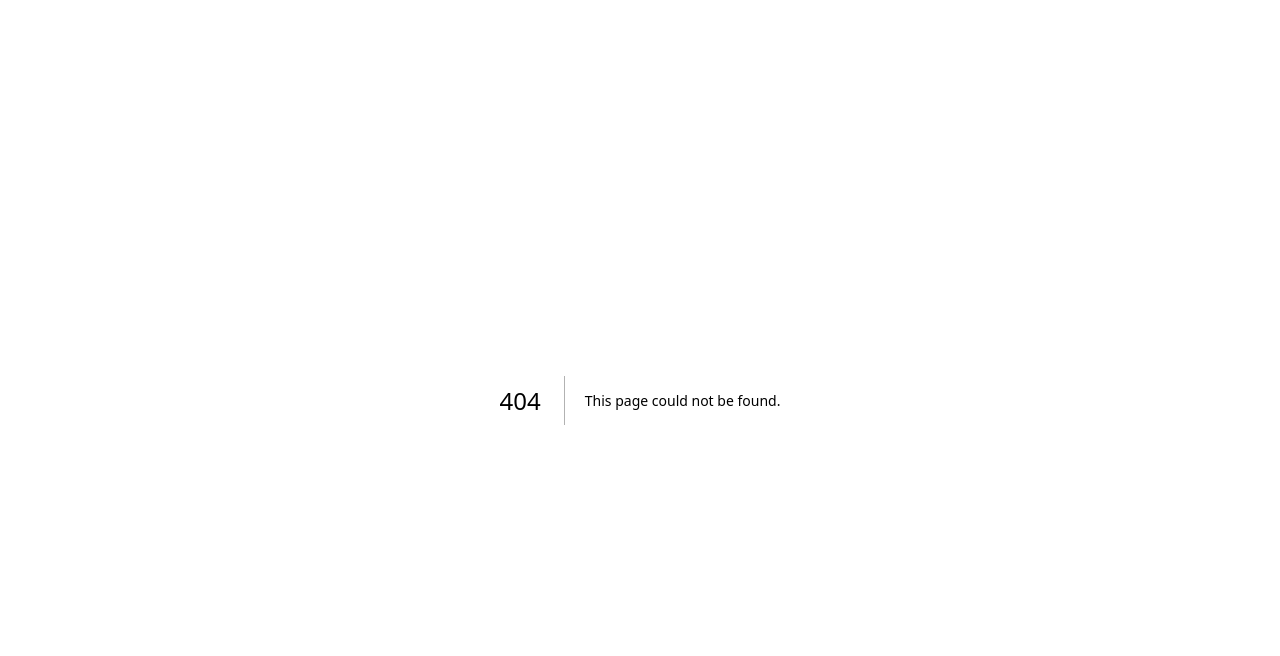
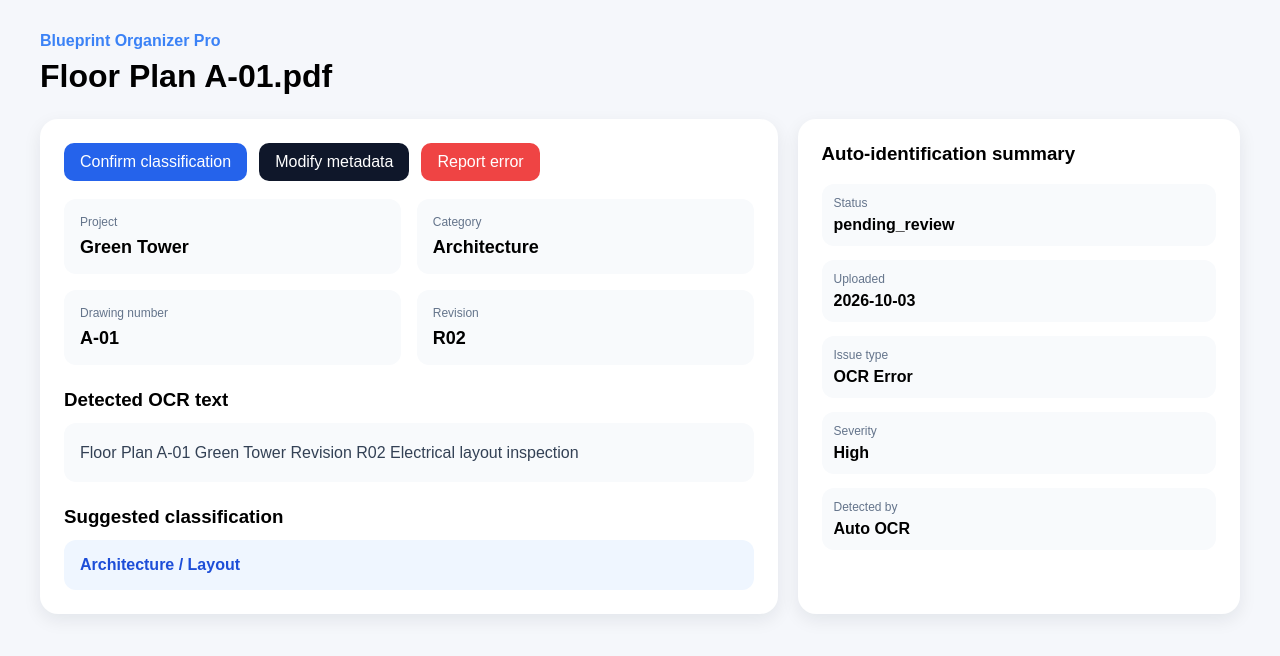
Before and after one commit to KK-856/blueprint-organizer-pro, a Next.js app in the folder frontend/: page /drawings/1 in a window 1280 px wide. Before the commit this address had no page. Shown: the top 656 px of the page. Built offline with nearby package versions, Linux system fonts and the light colour scheme.

Commit message:
Add drawing detail page with OCR summary, metadata, and classification actions for review workflow

```diff
--- /dev/null
+++ b/frontend/app/drawings/[id]/page.tsx
@@ -0,0 +1,99 @@
+const drawing = {
+  id: 'D-1001',
+  name: 'Floor Plan A-01.pdf',
+  project: 'Green Tower',
+  category: 'Architecture',
+  status: 'pending_review',
+  revision: 'R02',
+  drawingNumber: 'A-01',
+  uploadedAt: '2026-10-03',
+  detectedText: 'Floor Plan A-01 Green Tower Revision R02 Electrical layout inspection',
+  suggestedCategory: 'Architecture / Layout',
+  metadata: {
+    issueType: 'OCR Error',
+    severity: 'High',
+    detector: 'Auto OCR',
+  },
+};
+
+export default function DrawingDetailPage() {
+  return (
+    <main style={{ minHeight: '100vh', background: '#f5f7fb', padding: 32, fontFamily: 'sans-serif' }}>
+      <div style={{ maxWidth: 1200, margin: '0 auto' }}>
+        <header style={{ marginBottom: 24 }}>
+          <p style={{ margin: 0, color: '#3b82f6', fontWeight: 700 }}>Blueprint Organizer Pro</p>
+          <h1 style={{ margin: '8px 0 0', fontSize: 32 }}>{drawing.name}</h1>
+        </header>
+
+        <section style={{ display: 'grid', gridTemplateColumns: '1.5fr 0.9fr', gap: 20 }}>
+          <div style={{ background: 'white', borderRadius: 18, padding: 24, boxShadow: '0 6px 18px rgba(15, 23, 42, 0.08)' }}>
+            <div style={{ display: 'flex', gap: 12, flexWrap: 'wrap', marginBottom: 18 }}>
+              <button style={{ background: '#2563eb', color: 'white', border: 'none', borderRadius: 10, padding: '10px 16px', cursor: 'pointer' }}>Confirm classification</button>
+              <button style={{ background: '#0f172a', color: 'white', border: 'none', borderRadius: 10, padding: '10px 16px', cursor: 'pointer' }}>Modify metadata</button>
+              <button style={{ background: '#ef4444', color: 'white', border: 'none', borderRadius: 10, padding: '10px 16px', cursor: 'pointer' }}>Report error</button>
+            </div>
+
+            <div style={{ display: 'grid', gridTemplateColumns: 'repeat(2, minmax(0, 1fr))', gap: 16 }}>
+              <div style={{ background: '#f8fafc', borderRadius: 12, padding: 16 }}>
+                <div style={{ color: '#64748b', fontSize: 12 }}>Project</div>
+                <div style={{ fontWeight: 700, fontSize: 18, marginTop: 8 }}>{drawing.project}</div>
+              </div>
+              <div style={{ background: '#f8fafc', borderRadius: 12, padding: 16 }}>
+                <div style={{ color: '#64748b', fontSize: 12 }}>Category</div>
+                <div style={{ fontWeight: 700, fontSize: 18, marginTop: 8 }}>{drawing.category}</div>
+              </div>
+              <div style={{ background: '#f8fafc', borderRadius: 12, padding: 16 }}>
+                <div style={{ color: '#64748b', fontSize: 12 }}>Drawing number</div>
+                <div style={{ fontWeight: 700, fontSize: 18, marginTop: 8 }}>{drawing.drawingNumber}</div>
+              </div>
+              <div style={{ background: '#f8fafc', borderRadius: 12, padding: 16 }}>
+                <div style={{ color: '#64748b', fontSize: 12 }}>Revision</div>
+                <div style={{ fontWeight: 700, fontSize: 18, marginTop: 8 }}>{drawing.revision}</div>
+              </div>
+            </div>
+
+            <div style={{ marginTop: 24 }}>
+              <h3 style={{ marginBottom: 12 }}>Detected OCR text</h3>
+              <div style={{ background: '#f8fafc', borderRadius: 12, padding: 16, lineHeight: 1.7, color: '#334155' }}>
+                {drawing.detectedText}
+              </div>
+            </div>
+
+            <div style={{ marginTop: 24 }}>
+              <h3 style={{ marginBottom: 12 }}>Suggested classification</h3>
+              <div style={{ background: '#eff6ff', borderRadius: 12, padding: 16, color: '#1d4ed8', fontWeight: 600 }}>
+                {drawing.suggestedCategory}
+              </div>
+            </div>
+          </div>
+
+          <aside style={{ background: 'white', borderRadius: 18, padding: 24, boxShadow: '0 6px 18px rgba(15, 23, 42, 0.08)' }}>
+            <h3 style={{ marginTop: 0 }}>Auto-identification summary</h3>
+            <div style={{ display: 'flex', flexDirection: 'column', gap: 14 }}>
+              <div style={{ background: '#f8fafc', borderRadius: 12, padding: 12 }}>
+                <div style={{ color: '#64748b', fontSize: 12 }}>Status</div>
+                <div style={{ fontWeight: 700, marginTop: 6 }}>{drawing.status}</div>
+              </div>
+              <div style={{ background: '#f8fafc', borderRadius: 12, padding: 12 }}>
+                <div style={{ color: '#64748b', fontSize: 12 }}>Uploaded</div>
+                <div style={{ fontWeight: 700, marginTop: 6 }}>{drawing.uploadedAt}</div>
+              </div>
+              <div style={{ background: '#f8fafc', borderRadius: 12, padding: 12 }}>
+                <div style={{ color: '#64748b', fontSize: 12 }}>Issue type</div>
+                <div style={{ fontWeight: 700, marginTop: 6 }}>{drawing.metadata.issueType}</div>
+              </div>
+              <div style={{ background: '#f8fafc', borderRadius: 12, padding: 12 }}>
+                <div style={{ color: '#64748b', fontSize: 12 }}>Severity</div>
+                <div style={{ fontWeight: 700, marginTop: 6 }}>{drawing.metadata.severity}</div>
+              </div>
+              <div style={{ background: '#f8fafc', borderRadius: 12, padding: 12 }}>
+                <div style={{ color: '#64748b', fontSize: 12 }}>Detected by</div>
+                <div style={{ fontWeight: 700, marginTop: 6 }}>{drawing.metadata.detector}</div>
+              </div>
+            </div>
+          </aside>
+        </section>
+      </div>
+    </main>
+  );
+}
```
